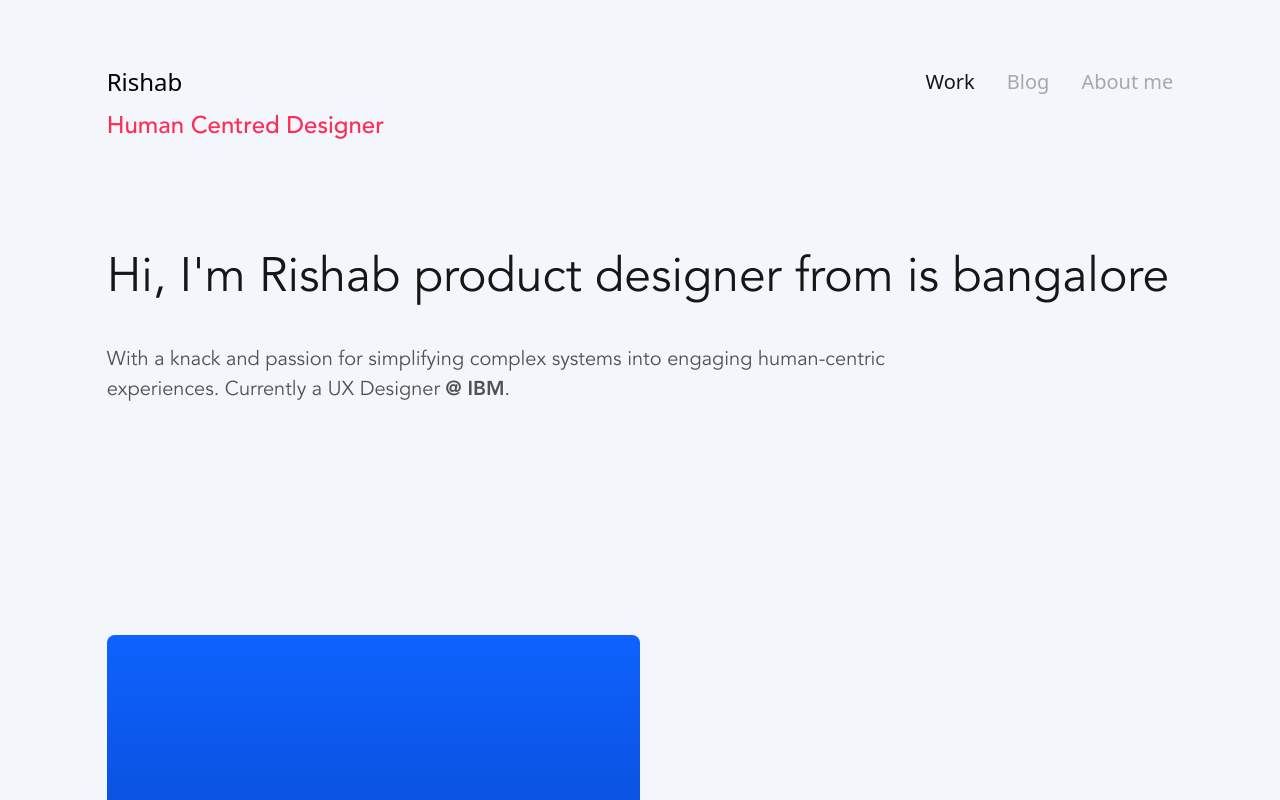
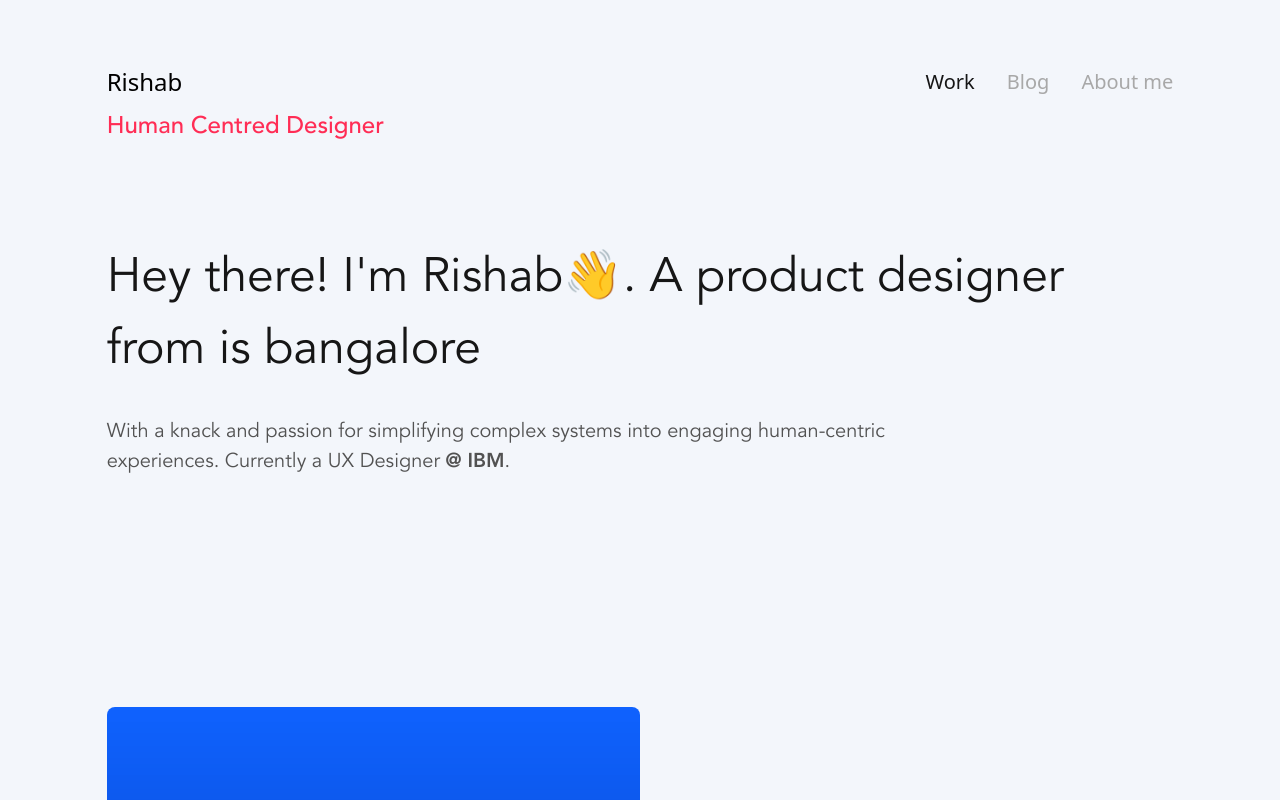
Before and after one commit to Rishab2000/Design-Portfolio, a React (Create React App) app: page /#/ in a window 1280 px wide. Shown: the top 800 px of the page. Built offline with nearby package versions, Linux system fonts and the light colour scheme.

Commit message:
Idek at this point

```diff
--- a/src/content/LandingPage/landingPage.js
+++ b/src/content/LandingPage/landingPage.js
@@ -11,7 +11,7 @@ const LandingPage = (props) => {
     >
       <IntroText
         className={" transtion-opacity duration-300 ease-in"}
-        textHeading="Hi, I'm Rishab product designer from is bangalore"
+        textHeading="Hey there! I'm Rishab👋. A product designer from is bangalore"
         caption={
           <span>
             With a knack and passion for simplifying complex systems into engaging
```
